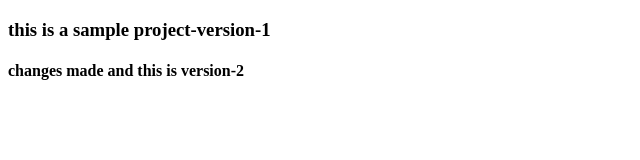
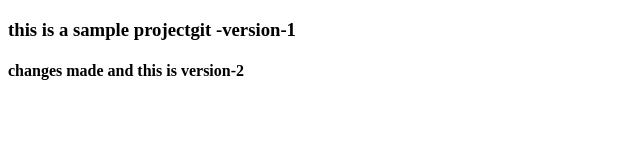
Before and after one commit to Sneha28045/sample1, a plain HTML site: page index.html in a window 1280 px wide. Shown: the full height of the page, 0-640 px from the left. Drawn offline with Linux system fonts and the light colour scheme.

Commit message:
update version-2

```diff
--- a/index.html
+++ b/index.html
@@ -4,7 +4,7 @@
         <title>document</title>
     </head>
     <body>
-        <h3>this is a sample project-version-1</h3>
+        <h3>this is a sample projectgit -version-1</h3>
         <h4>changes made and this is version-2</h4>
     </body>
 </html>
```
